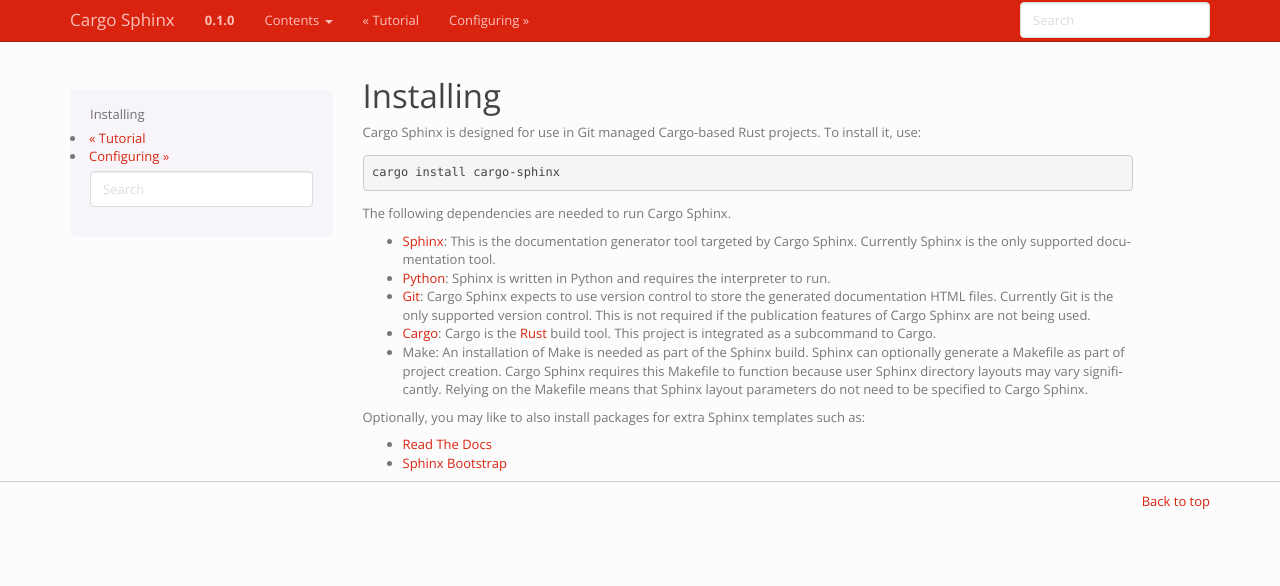
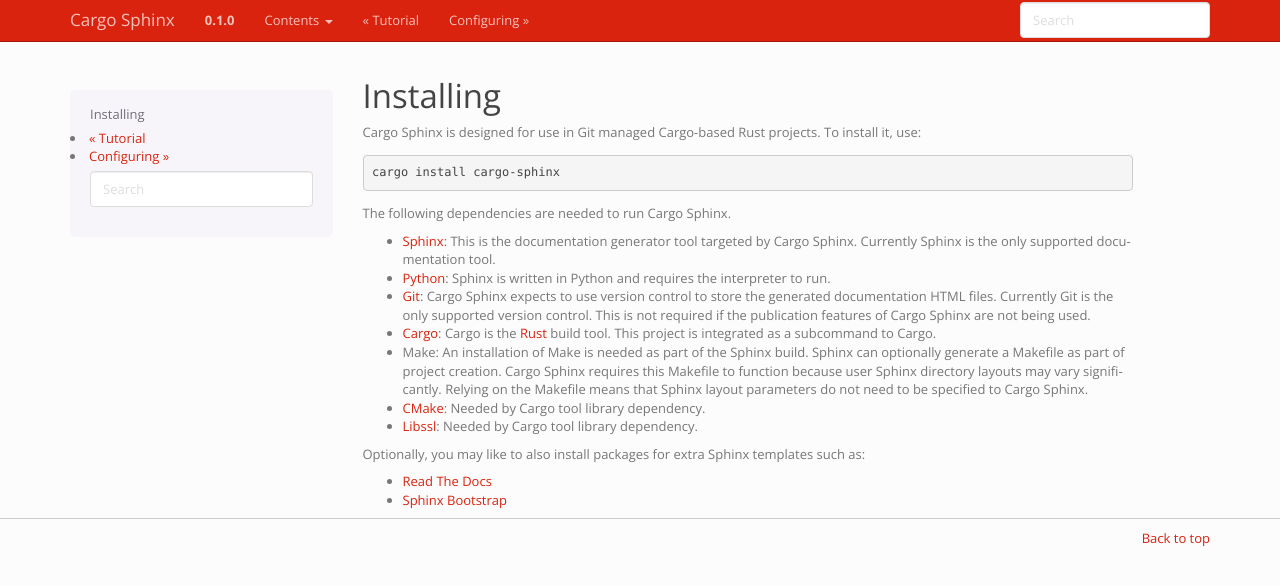
Before and after one commit to woofwoofinc/cargo-sphinx, a Sphinx documentation site: the page built from docs/installing.rst, in a window 1280 px wide. Shown: the top 586 px of the page. Built offline with Sphinx 7.4.7, drawn with Linux system fonts in a browser that asks for light colours.

Commit message:
Additional dependencies needed for Cargo Sphinx installation. (#34)
The cargo install command builds the cargo-sphinx from scratch and
requires the same dependencies as the build does.

```diff
--- a/docs/installing.rst
+++ b/docs/installing.rst
@@ -23,12 +23,16 @@ The following dependencies are needed to run Cargo Sphinx.
   requires this Makefile to function because user Sphinx directory layouts may
   vary significantly. Relying on the Makefile means that Sphinx layout
   parameters do not need to be specified to Cargo Sphinx.
+* CMake_: Needed by Cargo tool library dependency.
+* Libssl_: Needed by Cargo tool library dependency.
 
 .. _Sphinx: http://www.sphinx-doc.org
 .. _Python: https://www.python.org
 .. _Git: https://git-scm.com
 .. _Cargo: http://doc.crates.io
 .. _Rust: http://rust-lang.org
+.. _CMake: https://cmake.org
+.. _Libssl: https://wiki.openssl.org/index.php/Libssl_API
 
 Optionally, you may like to also install packages for extra Sphinx templates
 such as:
```
